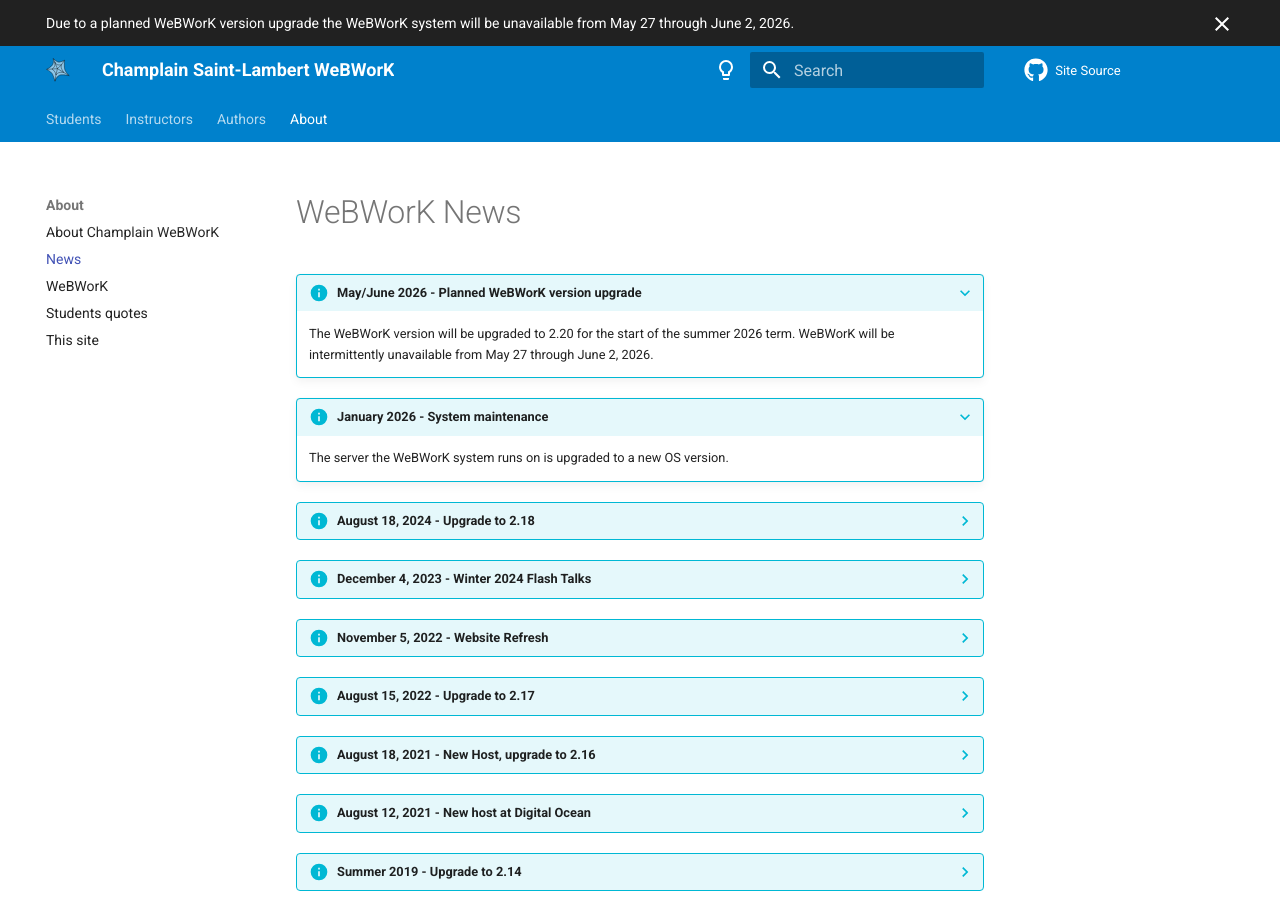
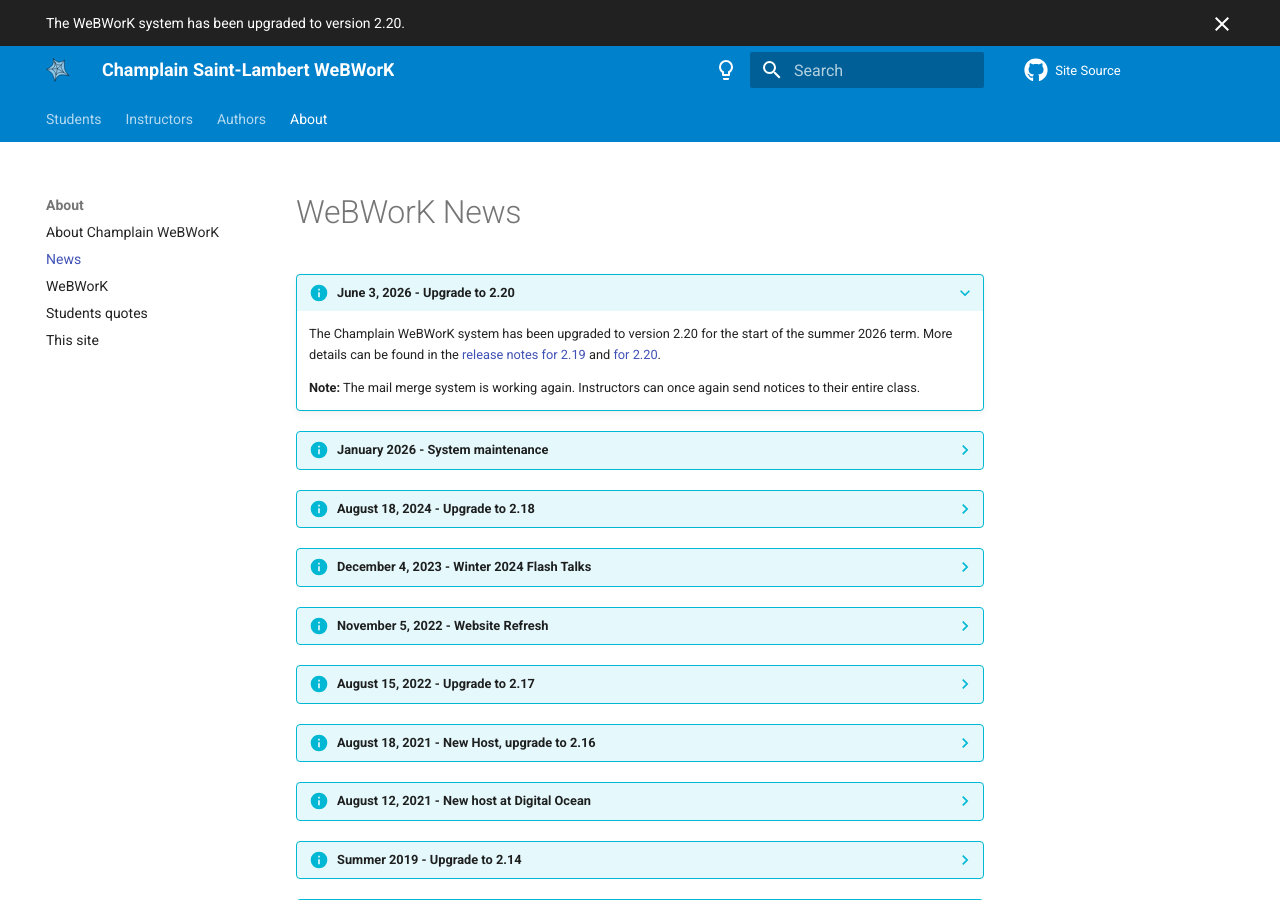
Before and after one commit to cslmath/champlainww.ca, an MkDocs documentation site: the page built from docs/about/about-news.md, in a window 1280 px wide and 900 px high. Built offline with MkDocs 1.6.1 and Material for MkDocs 9.7.7, drawn with Linux system fonts in a browser that asks for light colours; comment, search, counter and statistics services are not loaded; old or Windows-style settings are respelled for this version of MkDocs.

Commit message:
content: Add banner and news announcing the WW version upgrade
* Add WW version upgrade news item
* Add WW version news banner
* Start the change of all `webwork.maa.org/wiki` references to `wiki.openwebwork.org/wiki`.
  correcting `http://` addresses to `https://` if possible.
  - 12 references in`docs/about/about-news.md` are updated and tested.

```diff
--- a/docs/about/about-news.md
+++ b/docs/about/about-news.md
@@ -7,19 +7,24 @@
 
 # WeBWorK News
 
-???+ info "May/June 2026 - Planned WeBWorK version upgrade"
+???+ info "June 3, 2026 - Upgrade to 2.20"
 
-    The WeBWorK version will be upgraded to 2.20 for the start of the summer 2026 term.
-    WeBWorK will be intermittently unavailable from May 27 through June 2, 2026.
+    The Champlain WeBWorK system has been upgraded to version 2.20
+    for the start of the summer 2026 term.
+    More details can be found in the [release notes for 2.19](https://wiki.openwebwork.org/wiki/Release_notes_for_WeBWorK_2.19)
+    and [for 2.20](https://wiki.openwebwork.org/wiki/Release_notes_for_WeBWorK_2.20).
 
-???+ info "January 2026 - System maintenance"
+    **Note:** The mail merge system is working again.
+      Instructors can once again send notices to their entire class.
+
+??? info "January 2026 - System maintenance"
 
     The server the WeBWorK system runs on is upgraded to a new OS version.
 
 ??? info "August 18, 2024 - Upgrade to 2.18"
 
     The Champlain WeBWorK system has been upgraded to version 2.18.
-    More details can be found in the [release notes](https://webwork.maa.org/wiki/Release_notes_for_WeBWorK_2.18).
+    More details can be found in the [release notes](https://wiki.openwebwork.org/wiki/Release_notes_for_WeBWorK_2.18).
 
     **Note:** Currently the mail merge system is not working in the new system,
     so instructors cannot send email to the entire class.
@@ -48,12 +53,12 @@
 ??? info "August 15, 2022 - Upgrade to 2.17"
 
     The Champlain WeBWorK system has been upgraded to version 2.17.
-    More details can be found in the [release notes](https://webwork.maa.org/wiki/Release_notes_for_WeBWorK_2.17).
+    More details can be found in the [release notes](https://wiki.openwebwork.org/wiki/Release_notes_for_WeBWorK_2.17).
 
 ??? info "August 18, 2021 - New Host, upgrade to 2.16"
 
     The WeBWorK version is now 2.16.
-    More details can be found in the [release notes](https://webwork.maa.org/wiki/Release_notes_for_WeBWorK_2.16).
+    More details can be found in the [release notes](https://wiki.openwebwork.org/wiki/Release_notes_for_WeBWorK_2.16).
 
 ??? info "August 12, 2021 - New host at Digital Ocean"
 
@@ -62,13 +67,13 @@
 ??? info "Summer 2019 - Upgrade to 2.14"
 
     The WeBWorK version is updated to 2.14.
-    More details can be found in the [release notes](http://webwork.maa.org/wiki/Release_notes_for_WeBWorK_2.14).
+    More details can be found in the [release notes](https://wiki.openwebwork.org/wiki/Release_notes_for_WeBWorK_2.14).
 
 ??? info "August 16, 2018 - New Server, upgrade to 2.13"
 
     The Champlain WeBWorK system is installed on a shiny new server.
     The WeBWorK version is now 2.13.
-    More details can be found in the [release notes](http://webwork.maa.org/wiki/Release_notes_for_WeBWorK_2.13).
+    More details can be found in the [release notes](https://wiki.openwebwork.org/wiki/Release_notes_for_WeBWorK_2.13).
 
 ??? info "January 2015 - New website"
 
@@ -79,13 +84,13 @@
 
     The system is moved to a new server.
     The Champlain WeBWorK system is updated to version 2.8.
-    More details can be found in the [release notes](http://webwork.maa.org/wiki/Release_notes_for_WeBWorK_2.8).
+    More details can be found in the [release notes](https://wiki.openwebwork.org/wiki/Release_notes_for_WeBWorK_2.8).
 
 ??? info "August 28, 2013 - Upgrade to 2.7"
 
     The Champlain WeBWorK system is updated to version 2.7.
     There is a new look and also a number of new features.
-    More details can be found in the [release notes](http://webwork.maa.org/wiki/Release_notes_for_WeBWorK_2.7).
+    More details can be found in the [release notes](https://wiki.openwebwork.org/wiki/Release_notes_for_WeBWorK_2.7).
 
 ??? info "January 15, 2013 - Operating system upgrade"
 
@@ -94,7 +99,7 @@
 ??? info "January 21, 2012 - Upgrade to 2.5.0"
 
     The Champlain WeBWorK system is updated to version 2.5.0.
-    More details can be found in the [release notes](http://webwork.maa.org/wiki/Release_notes_for_WeBWorK_2.5.0).
+    More details can be found in the [release notes](https://wiki.openwebwork.org/wiki/Release_notes_for_WeBWorK_2.5.0).
 
 ??? info "August 24, 2011 - New Server, upgrade to 2.4.9"
 
@@ -103,7 +108,7 @@
 ??? info "January 20, 2010 - Upgrade to 2.4.7"
 
     The WeBWorK version is now 2.4.7.
-    More details can be found in the [release notes](http://webwork.maa.org/wiki/Release_notes_for_WeBWorK_2.4.7).
+    More details can be found in the [release notes](https://wiki.openwebwork.org/wiki/Release_notes_for_WeBWorK_2.4.7).
 
 ??? info "November 15, 2009 - Custom landing pages"
 
--- a/overrides/main.html
+++ b/overrides/main.html
@@ -1,7 +1,7 @@
 {% extends "base.html" %}
 
 {% block announce %}
-    <a href="/about/about-news.html">Due to a planned WeBWorK version upgrade the WeBWorK system will be unavailable from May 27 through June 2, 2026.</a>
+    <a href="/about/about-news.html">The WeBWorK system has been upgraded to version 2.20.</a>
 {% endblock %}
 
 {% block extrahead %}
```
Also changed, not shown: other parts of docs/about/about-news.md (+1 -1 lines), log.md (+10 -0 lines).
